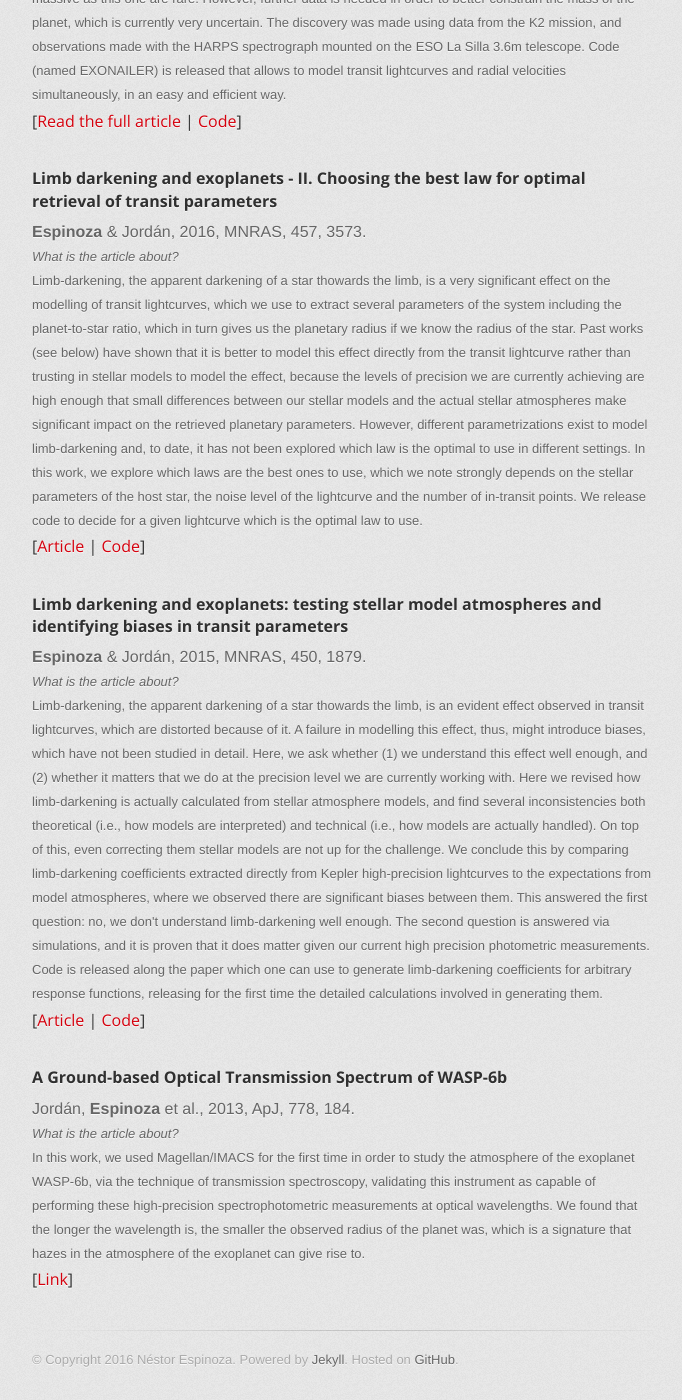
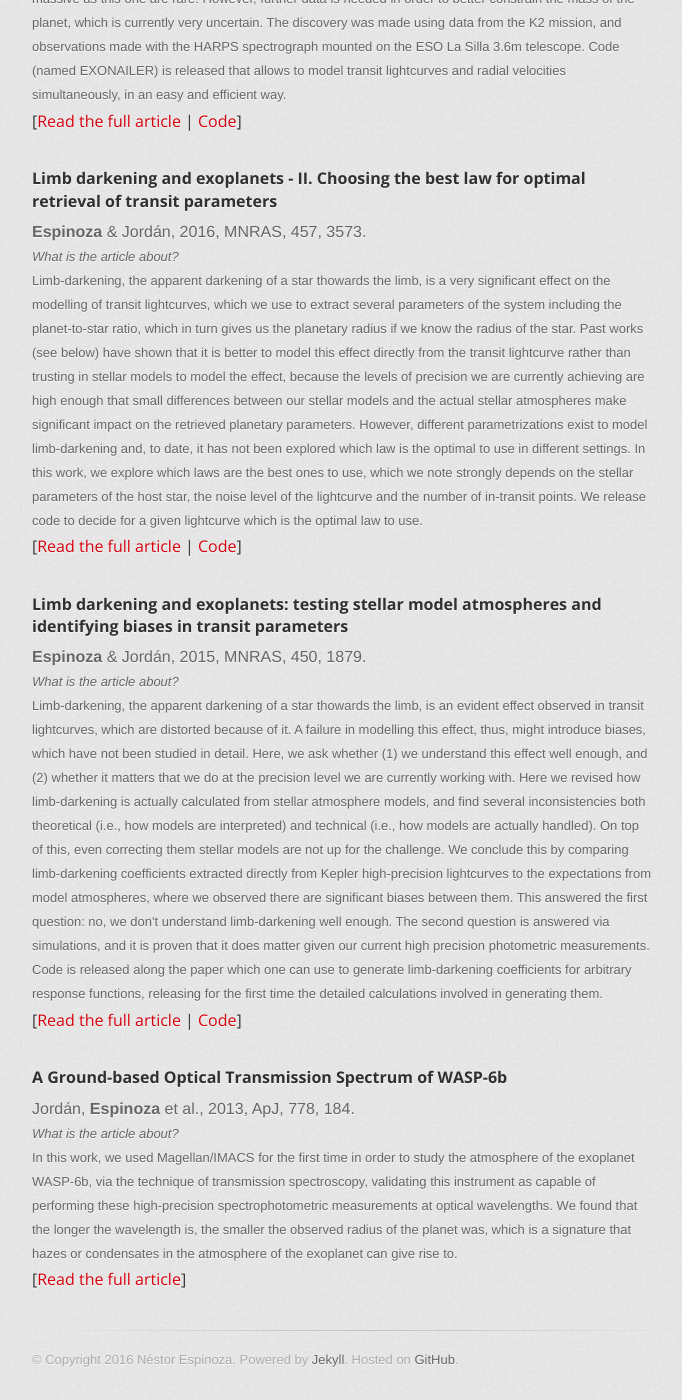
Before and after one commit to cphyc/cphyc.github.io, a Jekyll site: the page built from publications/index.html, in a window 1280 px wide and 1400 px high, scrolled down 2228 px. Shown: the whole window, without its empty margins (298-980 px from the left). Built offline with Jekyll 4.4.1, drawn with Linux system fonts in a browser that asks for light colours.

Commit message:
Added more info x2.

```diff
--- a/publications/index.html
+++ b/publications/index.html
@@ -105,7 +105,7 @@ Here is a list of selected publications that best represent my current research
     host star, the noise level of the lightcurve and the number of in-transit points. We release code to decide for a given lightcurve which is the
     optimal law to use.
     </font>
-    <h5>[<a href="http://adsabs.harvard.edu/abs/2016MNRAS.457.3573E" target="_blank">Article</a> | <a href="https://github.com/nespinoza/ld-exosim" target="_blank">Code</a>]</h5>
+    <h5>[<a href="http://adsabs.harvard.edu/abs/2016MNRAS.457.3573E" target="_blank">Read the full article</a> | <a href="https://github.com/nespinoza/ld-exosim" target="_blank">Code</a>]</h5>
   </div>
   <br>
   <div class="job">
@@ -125,7 +125,7 @@ Here is a list of selected publications that best represent my current research
     in generating them.
     </font>
 
-    <h5>[<a href="http://adsabs.harvard.edu/abs/2015MNRAS.450.1879E" target="_blank">Article</a> | <a href="https://github.com/nespinoza/limb-darkening" target="_blank">Code</a>]</h5>
+    <h5>[<a href="http://adsabs.harvard.edu/abs/2015MNRAS.450.1879E" target="_blank">Read the full article</a> | <a href="https://github.com/nespinoza/limb-darkening" target="_blank">Code</a>]</h5>
   </div>
   <br>
   <div class="job">
@@ -135,9 +135,9 @@ Here is a list of selected publications that best represent my current research
        In this work, we used Magellan/IMACS for the first time in order to study the atmosphere of the
        exoplanet WASP-6b, via the technique of transmission spectroscopy, validating this instrument as capable of
        performing these high-precision spectrophotometric measurements at optical wavelengths. We found that the longer the wavelength is,
-       the smaller the observed radius of the planet was, which is a signature that hazes in the atmosphere of the exoplanet
+       the smaller the observed radius of the planet was, which is a signature that hazes or condensates in the atmosphere of the exoplanet
        can give rise to.
     </font>
-    <h5>[<a href="http://adsabs.harvard.edu/abs/2013ApJ...778..184J" target="_blank">Link</a>]</h5>
+    <h5>[<a href="http://adsabs.harvard.edu/abs/2013ApJ...778..184J" target="_blank">Read the full article</a>]</h5>
   </div>
 </section>
```
